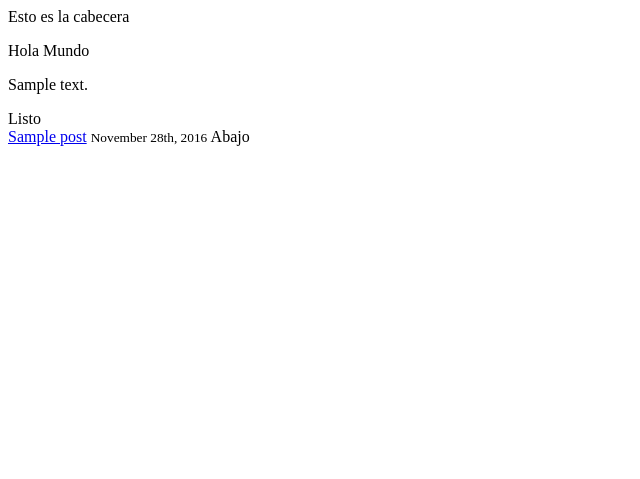
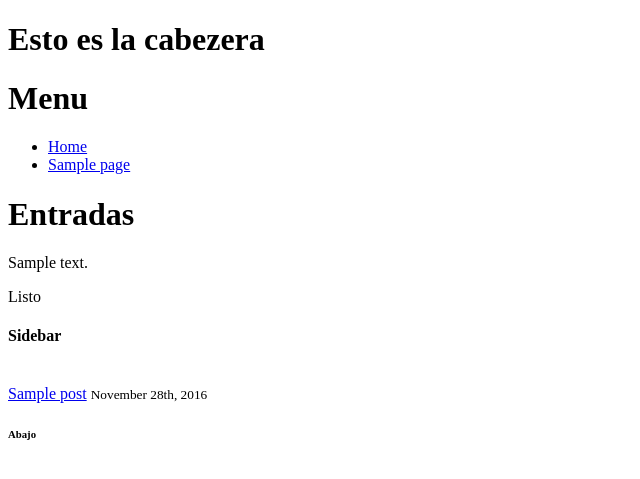
Before and after one commit to Julianmosquera/Wordpress-cloud9-Tema-de-prueba, a WordPress theme: template Julian-tema/index.php in a window 1280 px wide. Shown: the top 479 px of the page, without its empty margins (0-640 px from the left). Run offline with PHP 8.4 and a stand-in for WordPress, Linux system fonts and the light colour scheme; the site name, menu and one post (Sample post) are stand-ins, and other content is empty.

Commit message:
añadido sidebar

```diff
--- a/Julian-tema/footer.php
+++ b/Julian-tema/footer.php
@@ -1,6 +1,6 @@
 <!DOCTYPE html>
 <html>
 
-        Abajo
+       <h6>Abajo</h6>
 
 </html>
--- /dev/null
+++ b/Julian-tema/functions.php
@@ -0,0 +1,19 @@
+<?php
+/**
+ * Register our sidebars and widgetized areas.
+ *
+ */
+function arphabet_widgets_init() {
+
+	register_sidebar( array(
+		'name'          => 'Home right sidebar',
+		'id'            => 'home_right_1',
+		'before_widget' => '<div>',
+		'after_widget'  => '</div>',
+		'before_title'  => '<h2 class="rounded">',
+		'after_title'   => '</h2>',
+	) );
+
+}
+add_action( 'widgets_init', 'arphabet_widgets_init' );
+?>
--- a/Julian-tema/header.php
+++ b/Julian-tema/header.php
@@ -1,8 +1,12 @@
 <!DOCTYPE html>
 <html>
 
-        Esto es la cabecera
+       <h1>Esto es la cabezera</h1>
 
-
+        <h1>Menu</h1>
+       <?php wp_nav_menu(
+           array(
+            'menu' => 'menu2'
+        ) ); ?>
 
     </html>
--- a/Julian-tema/index.php
+++ b/Julian-tema/index.php
@@ -1,7 +1,16 @@
+<!DOCTYPE html>
+<html>
+
+<body>
+
 
 <?php get_header(); ?>
-<?php echo '<p>Hola Mundo </p>'; ?>
+
+
+
+<h1>Entradas</h1>
 <?php
+
 
 if (have_posts()) :
    while (have_posts()) :
@@ -11,7 +20,14 @@ if (have_posts()) :
 endif;
 echo "Listo"
 ?>
+
+<h4>Sidebar</h4>
+<?php get_sidebar(); ?>
 </br
+
+
+
+
 
 <h2 id="post-<?php the_ID(); ?>">
 <a href="<?php the_permalink() ?>" rel="bookmark" title="Permanent Link to <?php the_title(); ?>">
@@ -21,3 +37,5 @@ echo "Listo"
 
 
 <?php get_footer(); ?>
+</body>
+</html>
--- /dev/null
+++ b/Julian-tema/sidebar.php
@@ -0,0 +1,5 @@
+<?php if ( register_sidebar( 'home_right_1' ) ) : ?>
+	<ul id="register_sidebar">
+		<?php dynamic_sidebar( 'home_right_1' ); ?>
+	</ul>
+<?php endif; ?>
```
Also changed, not shown: Julian-tema/single.php (line endings or trailing spaces).
